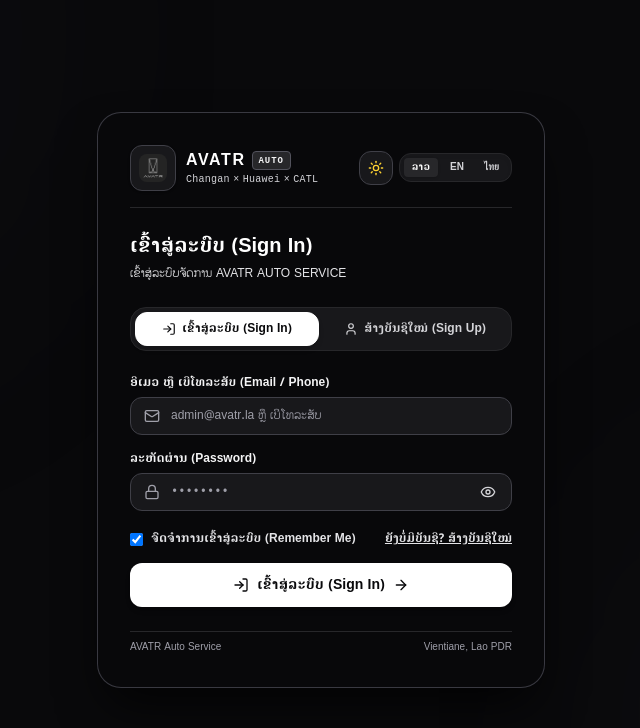
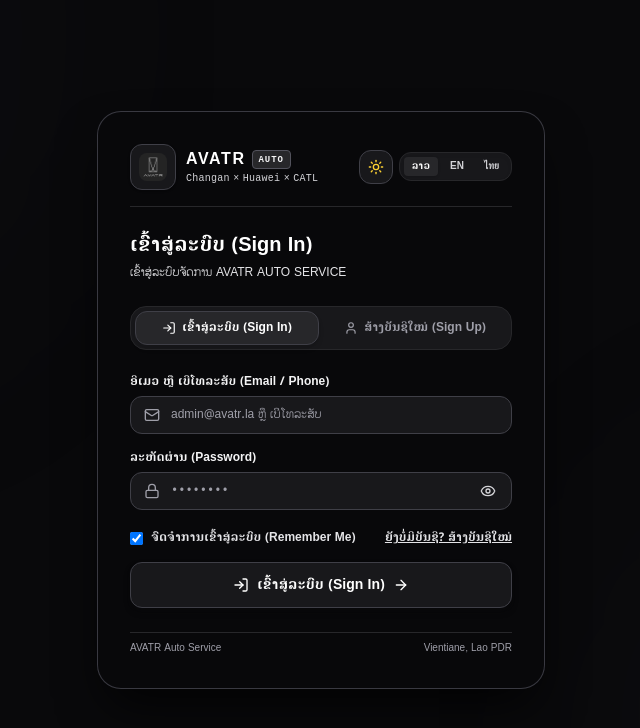
Before and after one commit to HM186812/AvatrAutoService, a React (Vite) app: page / in a window 1280 px wide. Shown: the top 728 px of the page, without its empty margins (319-959 px from the left). Built offline with nearby package versions, Linux system fonts and the light colour scheme; no server answers; the database is empty.

Commit message:
style(auth): set Sign In button and tab text to white

```diff
--- a/src/components/auth/LoginView.tsx
+++ b/src/components/auth/LoginView.tsx
@@ -466,9 +466,7 @@
   return (
     <div
       className={`min-h-screen flex items-center justify-center p-4 sm:p-6 relative overflow-hidden font-sans transition-colors duration-300 ${
-        isDark
-          ? 'bg-[#09090b] text-white selection:bg-white selection:text-black'
-          : 'bg-[#f8fafc] text-slate-900 selection:bg-slate-900 selection:text-white'
+        isDark ? 'bg-[#09090b] text-white selection:bg-white selection:text-black' : 'bg-[#f8fafc] text-slate-900 selection:bg-slate-900 selection:text-white'
       }`}
     >
       {/* Background Soft Glow Accents */}
@@ -479,8 +477,8 @@
         </>
       ) : (
         <>
-          <div className="absolute -top-40 -left-40 w-96 h-96 bg-slate-200/70 rounded-full blur-[140px] pointer-events-none" />
-          <div className="absolute -bottom-40 -right-40 w-96 h-96 bg-blue-100/50 rounded-full blur-[140px] pointer-events-none" />
+          <div className="absolute -top-40 -left-40 w-96 h-96 bg-slate-200/60 rounded-full blur-[140px] pointer-events-none" />
+          <div className="absolute -bottom-40 -right-40 w-96 h-96 bg-blue-100/40 rounded-full blur-[140px] pointer-events-none" />
         </>
       )}
 
@@ -489,7 +487,7 @@
         className={`relative w-full max-w-md rounded-3xl shadow-2xl p-6 sm:p-8 backdrop-blur-xl space-y-6 transition-all border ${
           isDark
             ? 'bg-zinc-950/95 border-zinc-700/90 text-white shadow-black/80'
-            : 'bg-white border-slate-200 text-slate-900 shadow-xl'
+            : 'bg-white/95 border-slate-200 text-slate-900 shadow-slate-200/80'
         }`}
       >
         {/* Top Bar: Logo, Theme Switcher & Language Selector */}
@@ -536,8 +534,8 @@
               onClick={handleToggleTheme}
               className={`p-2 rounded-xl border text-xs font-semibold flex items-center justify-center transition-all cursor-pointer ${
                 isDark
-                  ? 'bg-zinc-900 border-zinc-700 text-amber-300 hover:bg-zinc-800 hover:text-amber-200'
-                  : 'bg-slate-100 border-slate-300 text-slate-700 hover:bg-slate-200 hover:text-slate-900'
+                  ? 'bg-zinc-900 border-zinc-700 text-amber-300 hover:bg-zinc-800 hover:text-amber-200 hover:border-zinc-600'
+                  : 'bg-slate-100 border-slate-200 text-slate-700 hover:bg-slate-200 hover:text-slate-900 hover:border-slate-300'
               }`}
               title={isDark ? t.lightMode : t.darkMode}
               aria-label={isDark ? t.lightMode : t.darkMode}
@@ -559,17 +557,11 @@
                 <button
                   type="button"
                   onClick={() => setLang('lo')}
-                  style={
-                    lang === 'lo'
-                      ? {
-                          backgroundColor: isDark ? '#27272a' : '#09090b',
-                          color: '#ffffff',
-                        }
-                      : {}
-                  }
                   className={`px-2 py-0.5 rounded text-[10px] font-bold transition-colors cursor-pointer ${
                     lang === 'lo'
-                      ? 'shadow-sm font-black'
+                      ? isDark
+                        ? 'bg-zinc-800 text-white shadow-sm'
+                        : 'bg-white text-slate-950 shadow-sm'
                       : isDark
                       ? 'text-zinc-300 hover:text-white'
                       : 'text-slate-600 hover:text-slate-950'
@@ -580,17 +572,11 @@
                 <button
                   type="button"
                   onClick={() => setLang('en')}
-                  style={
-                    lang === 'en'
-                      ? {
-                          backgroundColor: isDark ? '#27272a' : '#09090b',
-                          color: '#ffffff',
-                        }
-                      : {}
-                  }
                   className={`px-2 py-0.5 rounded text-[10px] font-bold transition-colors cursor-pointer ${
                     lang === 'en'
-                      ? 'shadow-sm font-black'
+                      ? isDark
+                        ? 'bg-zinc-800 text-white shadow-sm'
+                        : 'bg-white text-slate-950 shadow-sm'
                       : isDark
                       ? 'text-zinc-300 hover:text-white'
                       : 'text-slate-600 hover:text-slate-950'
@@ -601,17 +587,11 @@
                 <button
                   type="button"
                   onClick={() => setLang('th')}
-                  style={
-                    lang === 'th'
-                      ? {
-                          backgroundColor: isDark ? '#27272a' : '#09090b',
-                          color: '#ffffff',
-                        }
-                      : {}
-                  }
                   className={`px-2 py-0.5 rounded text-[10px] font-bold transition-colors cursor-pointer ${
                     lang === 'th'
-                      ? 'shadow-sm font-black'
+                      ? isDark
+                        ? 'bg-zinc-800 text-white shadow-sm'
+                        : 'bg-white text-slate-950 shadow-sm'
                       : isDark
                       ? 'text-zinc-300 hover:text-white'
                       : 'text-slate-600 hover:text-slate-950'
@@ -647,26 +627,18 @@
               setErrorMessage(null);
               setSuccessMessage(null);
             }}
-            style={
-              mainTab === 'signin'
-                ? {
-                    backgroundColor: isDark ? '#ffffff' : '#ffffff',
-                    color: '#09090b',
-                  }
-                : {}
-            }
-            className={`py-2 px-3 rounded-xl flex items-center justify-center gap-1.5 transition-all cursor-pointer font-bold ${
+            className={`py-2 px-3 rounded-xl flex items-center justify-center gap-1.5 transition-all cursor-pointer ${
               mainTab === 'signin'
                 ? isDark
-                  ? 'shadow-md border border-white'
-                  : 'shadow-sm border border-slate-300 text-slate-950'
+                  ? 'bg-zinc-800 text-white font-black shadow-md border border-zinc-700'
+                  : 'bg-slate-900 text-white font-black shadow-sm'
                 : isDark
-                ? 'text-zinc-300 hover:text-white hover:bg-zinc-800/60'
+                ? 'text-zinc-400 hover:text-white hover:bg-zinc-800/60'
                 : 'text-slate-600 hover:text-slate-950 hover:bg-slate-200/70'
             }`}
           >
-            <LogIn className="w-3.5 h-3.5" style={mainTab === 'signin' ? { color: '#09090b', stroke: '#09090b' } : {}} />
-            <span style={mainTab === 'signin' ? { color: '#09090b' } : {}}>{t.authSignInTitle}</span>
+            <LogIn className={`w-3.5 h-3.5 ${mainTab === 'signin' ? 'text-white' : ''}`} />
+            <span className={mainTab === 'signin' ? 'text-white font-bold' : ''}>{t.authSignInTitle}</span>
           </button>
 
           <button
@@ -676,26 +648,18 @@
               setErrorMessage(null);
               setSuccessMessage(null);
             }}
-            style={
-              mainTab === 'signup'
-                ? {
-                    backgroundColor: isDark ? '#ffffff' : '#ffffff',
-                    color: '#09090b',
-                  }
-                : {}
-            }
-            className={`py-2 px-3 rounded-xl flex items-center justify-center gap-1.5 transition-all cursor-pointer font-bold ${
+            className={`py-2 px-3 rounded-xl flex items-center justify-center gap-1.5 transition-all cursor-pointer ${
               mainTab === 'signup'
                 ? isDark
-                  ? 'shadow-md border border-white'
-                  : 'shadow-sm border border-slate-300 text-slate-950'
+                  ? 'bg-zinc-800 text-white font-black shadow-md border border-zinc-700'
+                  : 'bg-slate-900 text-white font-black shadow-sm'
                 : isDark
-                ? 'text-zinc-300 hover:text-white hover:bg-zinc-800/60'
+                ? 'text-zinc-400 hover:text-white hover:bg-zinc-800/60'
                 : 'text-slate-600 hover:text-slate-950 hover:bg-slate-200/70'
             }`}
           >
-            <User className="w-3.5 h-3.5" style={mainTab === 'signup' ? { color: '#09090b', stroke: '#09090b' } : {}} />
-            <span style={mainTab === 'signup' ? { color: '#09090b' } : {}}>{t.authSignUpTitle}</span>
+            <User className={`w-3.5 h-3.5 ${mainTab === 'signup' ? 'text-white' : ''}`} />
+            <span className={mainTab === 'signup' ? 'text-white font-bold' : ''}>{t.authSignUpTitle}</span>
           </button>
         </div>
 
@@ -836,26 +800,25 @@
               </button>
             </div>
 
-            {/* Submit Button */}
             <button
               type="submit"
               disabled={isLoading}
-              style={{
-                backgroundColor: isDark ? '#ffffff' : '#09090b',
-                color: isDark ? '#09090b' : '#ffffff',
-              }}
-              className="w-full py-3 font-black rounded-xl transition-all shadow-md flex items-center justify-center gap-2 text-sm mt-3 cursor-pointer group disabled:opacity-50 btn-dark-primary"
+              className={`w-full py-3 font-black rounded-xl transition-all shadow-md flex items-center justify-center gap-2 text-sm mt-3 cursor-pointer group disabled:opacity-50 text-white ${
+                isDark
+                  ? 'bg-zinc-900 hover:bg-zinc-800 border border-zinc-700 shadow-zinc-950/50'
+                  : 'bg-slate-950 hover:bg-slate-800 shadow-slate-400/50'
+              }`}
             >
               {isLoading ? (
                 <>
-                  <Loader2 className="w-4 h-4 animate-spin" style={{ color: isDark ? '#09090b' : '#ffffff' }} />
-                  <span style={{ color: isDark ? '#09090b' : '#ffffff' }}>ກຳລັງເຂົ້າສູ່ລະບົບ...</span>
+                  <Loader2 className="w-4 h-4 animate-spin text-white" />
+                  <span className="text-white font-black">ກຳລັງເຂົ້າສູ່ລະບົບ...</span>
                 </>
               ) : (
                 <>
-                  <LogIn className="w-4 h-4" style={{ color: isDark ? '#09090b' : '#ffffff', stroke: isDark ? '#09090b' : '#ffffff' }} />
-                  <span style={{ color: isDark ? '#09090b' : '#ffffff' }}>{t.authSignInBtn}</span>
-                  <ArrowRight className="w-4 h-4 transition-transform group-hover:translate-x-1" style={{ color: isDark ? '#09090b' : '#ffffff', stroke: isDark ? '#09090b' : '#ffffff' }} />
+                  <LogIn className="w-4 h-4 text-white" />
+                  <span className="text-white font-black">{t.authSignInBtn}</span>
+                  <ArrowRight className="w-4 h-4 transition-transform group-hover:translate-x-1 text-white" />
                 </>
               )}
             </button>
@@ -1067,26 +1030,25 @@
               </button>
             </div>
 
-            {/* Submit Button */}
             <button
               type="submit"
               disabled={isLoading}
-              style={{
-                backgroundColor: isDark ? '#ffffff' : '#09090b',
-                color: isDark ? '#09090b' : '#ffffff',
-              }}
-              className="w-full py-2.5 font-black rounded-xl transition-all shadow-md flex items-center justify-center gap-2 text-sm mt-2 cursor-pointer group disabled:opacity-50 btn-dark-primary"
+              className={`w-full py-2.5 font-black rounded-xl transition-all shadow-md flex items-center justify-center gap-2 text-sm mt-2 cursor-pointer group disabled:opacity-50 text-white ${
+                isDark
+                  ? 'bg-zinc-900 hover:bg-zinc-800 border border-zinc-700 shadow-zinc-950/50'
+                  : 'bg-slate-950 hover:bg-slate-800 shadow-slate-400/50'
+              }`}
             >
               {isLoading ? (
                 <>
-                  <Loader2 className="w-4 h-4 animate-spin" style={{ color: isDark ? '#09090b' : '#ffffff' }} />
-                  <span style={{ color: isDark ? '#09090b' : '#ffffff' }}>ກຳລັງສ້າງບັນຊີ...</span>
+                  <Loader2 className="w-4 h-4 animate-spin text-white" />
+                  <span className="text-white font-black">ກຳລັງສ້າງບັນຊີ...</span>
                 </>
               ) : (
                 <>
-                  <User className="w-4 h-4" style={{ color: isDark ? '#09090b' : '#ffffff', stroke: isDark ? '#09090b' : '#ffffff' }} />
-                  <span style={{ color: isDark ? '#09090b' : '#ffffff' }}>{t.authSignUpBtn}</span>
-                  <ArrowRight className="w-4 h-4 transition-transform group-hover:translate-x-1" style={{ color: isDark ? '#09090b' : '#ffffff', stroke: isDark ? '#09090b' : '#ffffff' }} />
+                  <User className="w-4 h-4 text-white" />
+                  <span className="text-white font-black">{t.authSignUpBtn}</span>
+                  <ArrowRight className="w-4 h-4 transition-transform group-hover:translate-x-1 text-white" />
                 </>
               )}
             </button>
```
